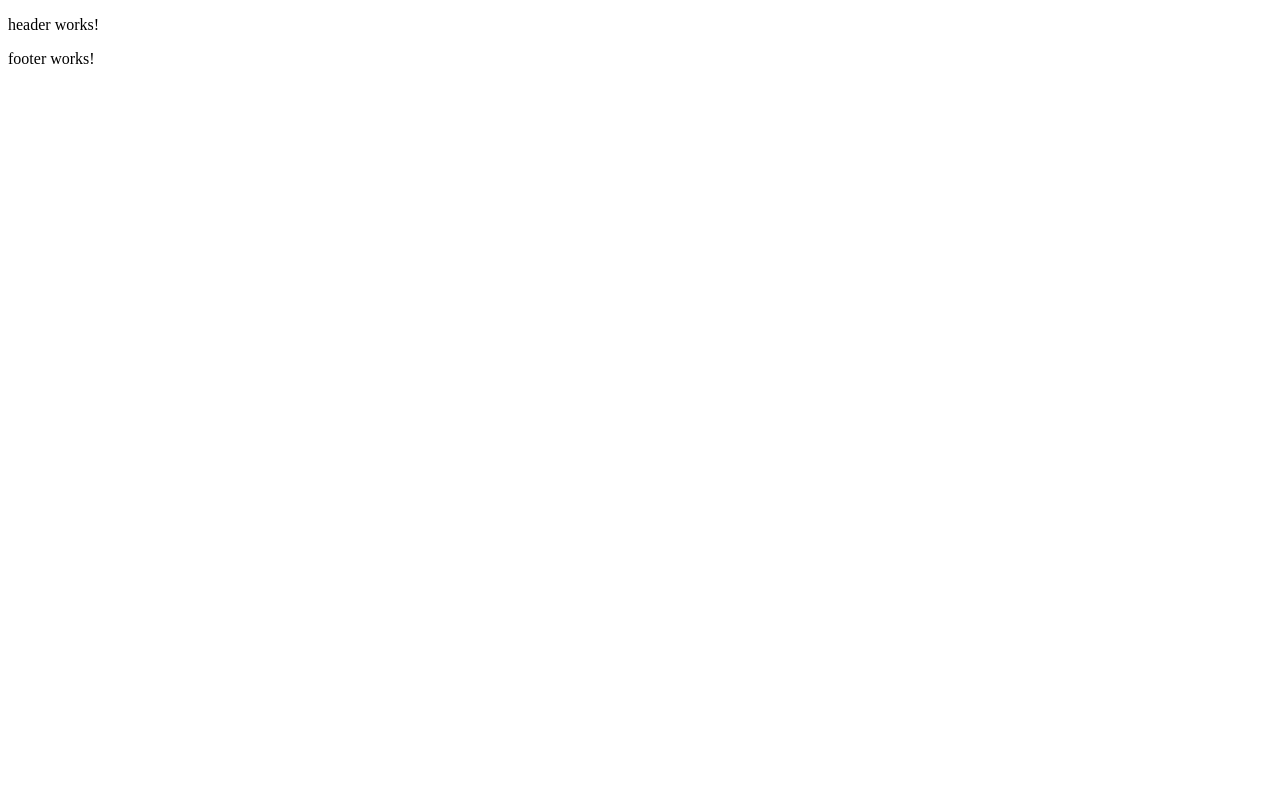
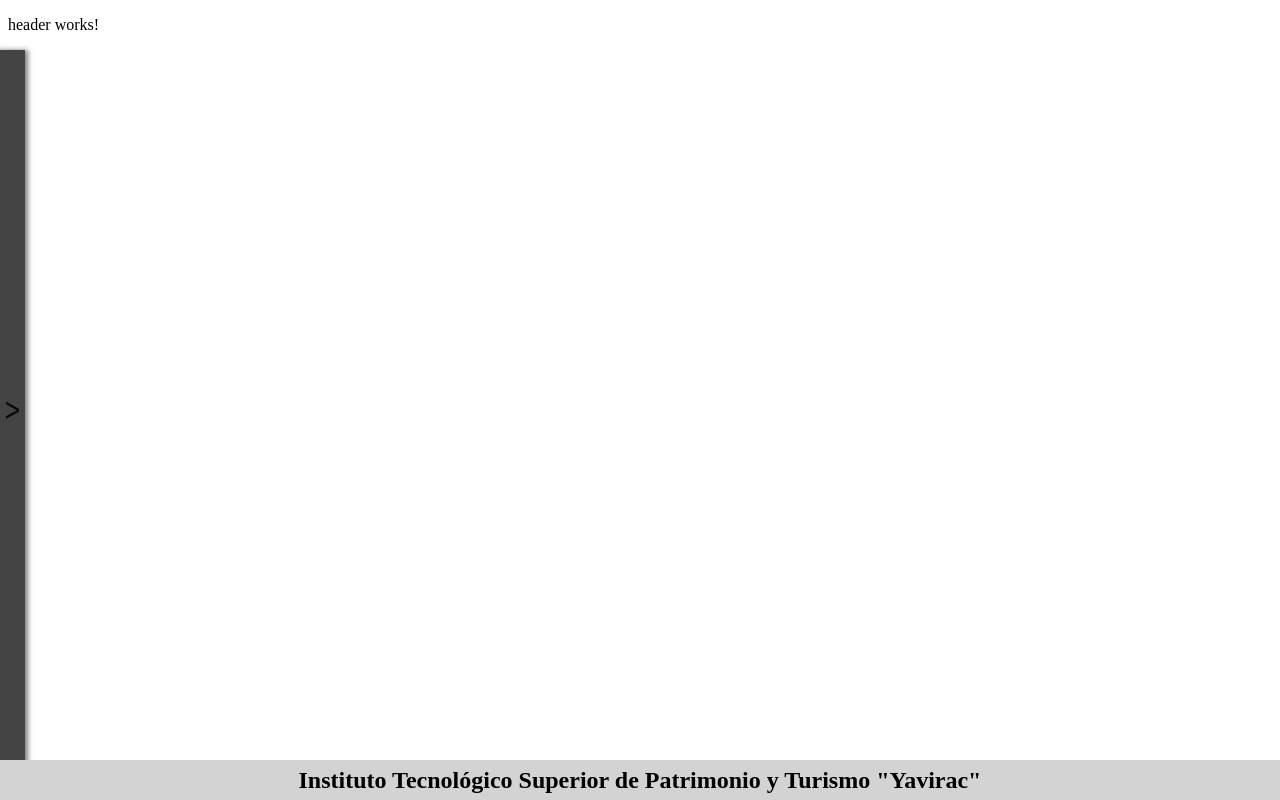
Before and after one commit to johao70/indutexco, an Angular app in the folder avancesJohao/: page / in a window 1280 px wide. Built offline with nearby package versions, Linux system fonts and the light colour scheme.

Commit message:
footer and sidebar

```diff
--- a/avancesJohao/src/app/app.component.html
+++ b/avancesJohao/src/app/app.component.html
@@ -1,4 +1,6 @@
 <app-header></app-header>
+
+<app-sidebar></app-sidebar>
 
 <router-outlet></router-outlet>
 
--- a/avancesJohao/src/app/footer/footer.component.html
+++ b/avancesJohao/src/app/footer/footer.component.html
@@ -1 +1,5 @@
-<p>footer works!</p>
+<footer>
+    <div>
+        <h2>Instituto Tecnológico Superior de Patrimonio y Turismo "Yavirac"</h2>
+    </div>
+</footer>
--- a/avancesJohao/src/app/footer/footer.component.scss
+++ b/avancesJohao/src/app/footer/footer.component.scss
@@ -0,0 +1,18 @@
+@import "../../scss/variables";
+
+footer
+{
+    margin: 0;
+    padding: 0;
+    position: absolute;
+    top: 95%;
+    right: 0%;
+    width: 100%;
+    background-color: $silver;
+    text-align: center;
+}
+
+h2
+{
+    line-height: 0em;
+}
--- a/avancesJohao/src/app/sidebar/sidebar.component.html
+++ b/avancesJohao/src/app/sidebar/sidebar.component.html
@@ -1 +1,8 @@
-<p>sidebar works!</p>
+<div class="sidebar">
+    <div class="label">
+      <img src="../../assets/sidebar-img.png" alt="" />
+    </div>
+    <br>
+
+    <p>Lorem ipsum dolor sit amet, consectetur adipisicing elit. Optio tempora praesentium qui a atque nobis distinctio quo doloribus repellendus temporibus. Eaque dolore cupiditate facilis obcaecati qui alias voluptas quae totam.</p>
+</div>
--- a/avancesJohao/src/app/sidebar/sidebar.component.scss
+++ b/avancesJohao/src/app/sidebar/sidebar.component.scss
@@ -0,0 +1,52 @@
+@import "../../scss/variables";
+
+*
+{
+    box-sizing: border-box;
+}
+
+.sidebar
+{
+  width: 250px;
+  height: 90%;
+  background: $silver;
+  padding: 30px;
+  position: absolute;
+  left: 0;
+  float: left;
+  transform: translate(-100%);
+  transition: transform .2s linear;
+  box-shadow: 3px 0 5px rgba(0, 0, 0, .5);
+}
+
+.sidebar:hover {transform: translate(0);}
+.sidebar:hover .label {opacity: 0;}
+
+.label
+{
+  width: 25px;
+  height: 100%;
+  background: #444;
+  position: absolute;
+  right: -25px;
+  top: 0;
+  box-shadow: 3px 0 5px rgba(0, 0, 0, .5);
+  transition: opacity .2s linear;
+}
+
+p
+{
+  color: $black;
+  margin: 0;
+  line-height: 1.5em;
+}
+
+img
+{
+  width: 50%;
+  left: 25%;
+
+  position: relative;
+  top: 50%;
+  transform: translateY(-50%);
+}
--- a/avancesJohao/src/app/sidebar/sidebar.component.ts
+++ b/avancesJohao/src/app/sidebar/sidebar.component.ts
@@ -10,6 +10,6 @@
   constructor() { }
 
   ngOnInit() {
+
   }
-
 }
--- /dev/null
+++ b/avancesJohao/src/scss/_variables.scss
@@ -0,0 +1,19 @@
+$black:#333333;
+$pure_white:#ffffff;
+$light:100;
+$pure_white:#ffffff;
+$regular:300;
+$ultra_bold:900;
+$marron:#614014;
+$white:#fff;
+$claron:#f29718;
+$cafe:#48351A;
+$blue:#235380;
+
+//PRIMARY COLOR
+$silver: rgb(211,211,211);
+
+$black: #000;
+
+$letra:'Libre Baskerville', serif;
+$source_titles: fantasy;
```
Also changed, not shown: avancesJohao/src/assets/sidebar-img.png (added), 1 other file (tests, documents, lock files or other folders).
